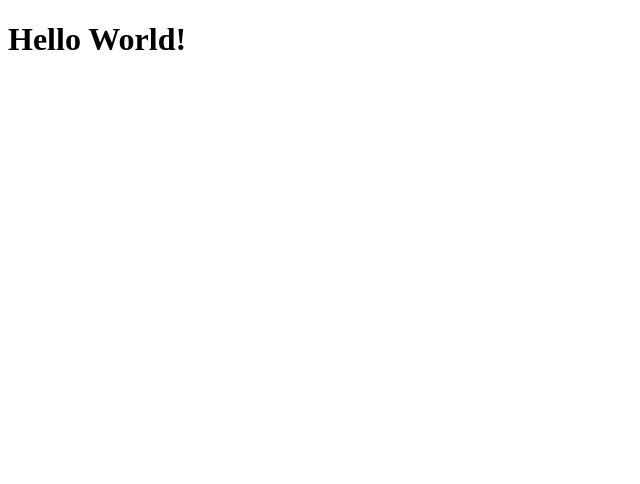
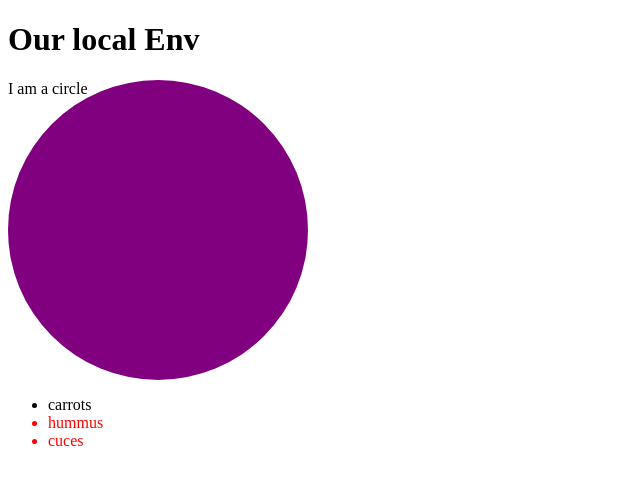
Before and after one commit to bojin11/lytical-local, a plain HTML site: page index.html in a window 1280 px wide. Shown: the whole page, without its empty margins (0-640 px from the left). Drawn offline with Linux system fonts and the light colour scheme.

Commit message:
Updated index.html added a circle

```diff
--- a/index.html
+++ b/index.html
@@ -5,8 +5,17 @@
     <meta http-equiv="X-UA-Compatible" content="IE=edge" />
     <meta name="viewport" content="width=device-width, initial-scale=1.0" />
     <title>Welcome</title>
+    <link rel="stylesheet" href="style.css" />
   </head>
   <body>
-    <h1>Hello World!</h1>
+    <h1>Our local Env</h1>
+
+    <div id="circle">I am a circle</div>
+
+    <ul>
+      <li>carrots</li>
+      <li class="red">hummus</li>
+      <li class="red">cuces</li>
+    </ul>
   </body>
 </html>
```
